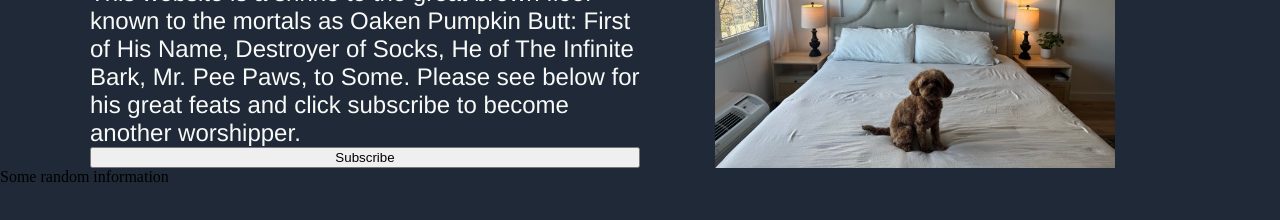
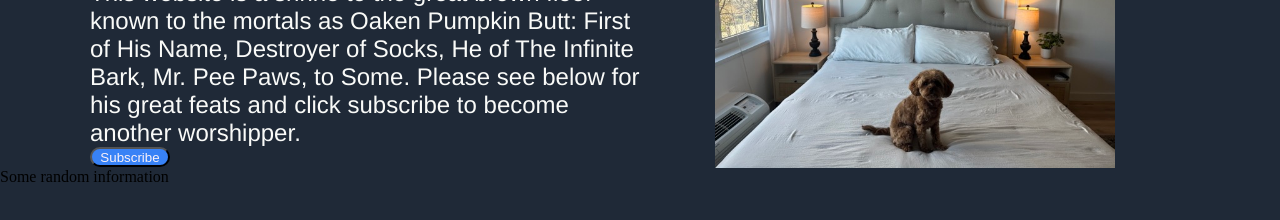
Before and after one commit to jtoncheo/OakenSite, a plain HTML site: page index.html in a window 1280 px wide. Shown: the part 222-442 px from the top of the page. Drawn offline with Linux system fonts and the light colour scheme.

Commit message:
Introduced and Styled Subscribe Button

```diff
--- a/style.css
+++ b/style.css
@@ -99,6 +99,15 @@ a {
 .hero-subtext{
     font-size: 24px;
 }
+.hero-button{
+    background-color: #3882F6;
+    color: #F9F1F8;
+    border-radius: 12px;
+    height: 20px;
+    width: 80px;
+
+}
+
 .hero-right{
     display: flex;
     flex: 1;
```
